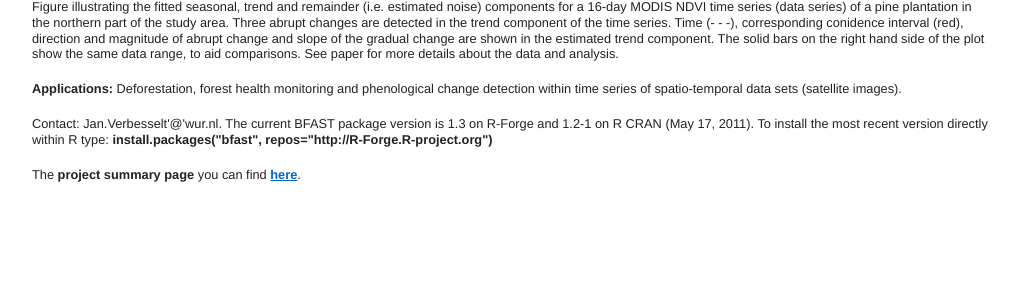
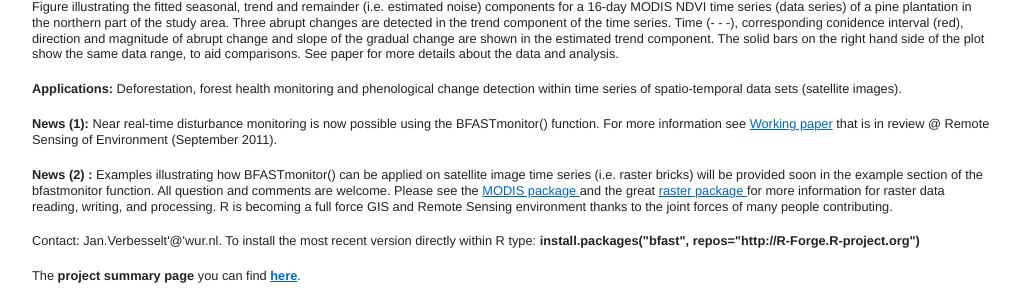
Before and after one commit to r-forge/bfast, a PHP site: page / in a window 1280 px wide. Shown: the part 886-1189 px from the top of the page, without its empty margins (128-1148 px from the left). Before the commit the page ends 1068 px from the top, so only its background shows below. Run offline with PHP 8.4, Linux system fonts and the light colour scheme; data that the repository does not hold is empty.

Commit message:
www
git-svn-id: svn://svn.r-forge.r-project.org/svnroot/bfast@351 edb9625f-4e0d-4859-8d74-9fd3b1da38cb

```diff
--- a/www/index.php
+++ b/www/index.php
@@ -81,7 +81,14 @@ northern part of the study area. Three abrupt changes are detected in the trend
 <p> <strong> Applications: </strong> Deforestation, forest health monitoring and phenological change detection within time series of spatio-temporal data sets (satellite images).
 </p>
 
-<p> Contact: Jan.Verbesselt'@'wur.nl. The current BFAST package version is 1.3 on R-Forge and 1.2-1 on R CRAN  (May 17, 2011). To install the most recent version directly within R type: <strong> install.packages("bfast", repos="http://R-Forge.R-project.org") </strong> </p>
+<p> <strong> News (1): </strong> Near real-time disturbance monitoring is now possible using the BFASTmonitor() function. For more information see
+<a href="http://eeecon.uibk.ac.at/wopec2/repec/inn/wpaper/2011-18.pdf">Working paper</a> that is in review @ Remote Sensing of Environment (September 2011).
+</p>
+<p> <strong> News (2) : </strong> Examples illustrating how BFASTmonitor() can be applied on satellite image time series (i.e. raster bricks) will be provided soon in the example section of the bfastmonitor function. All question and comments are welcome. Please see the
+<a href="http://r-forge.r-project.org/projects/modis/">MODIS package </a> and the great <a href="http://r-forge.r-project.org/projects/raster/">raster package </a> for more information for raster data reading, writing, and processing. R is becoming a full force GIS and Remote Sensing environment thanks to the joint forces of many people contributing.
+</p>
+
+<p> Contact: Jan.Verbesselt'@'wur.nl. To install the most recent version directly within R type: <strong> install.packages("bfast", repos="http://R-Forge.R-project.org") </strong> </p>
 
 
 <p> The <strong>project summary page</strong> you can find <a href="http://<?php echo $domain; ?>/projects/<?php echo $group_name; ?>/"><strong>here</strong></a>. </p>
```
